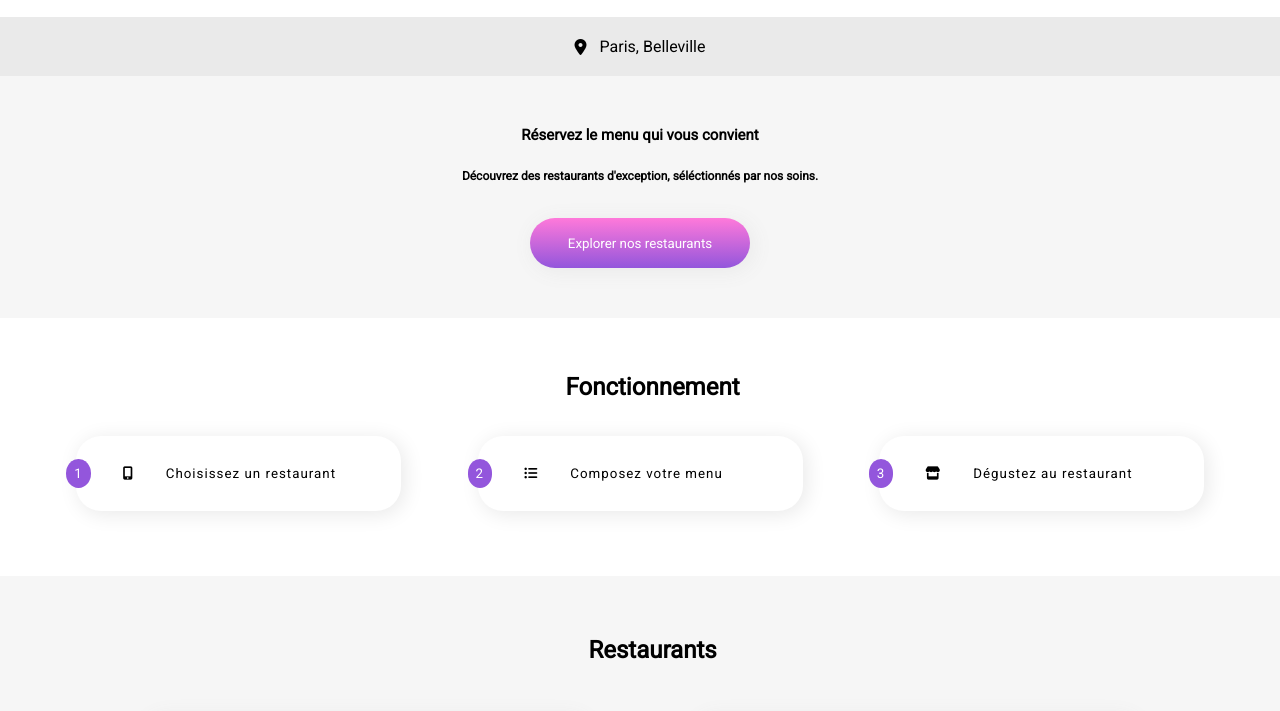
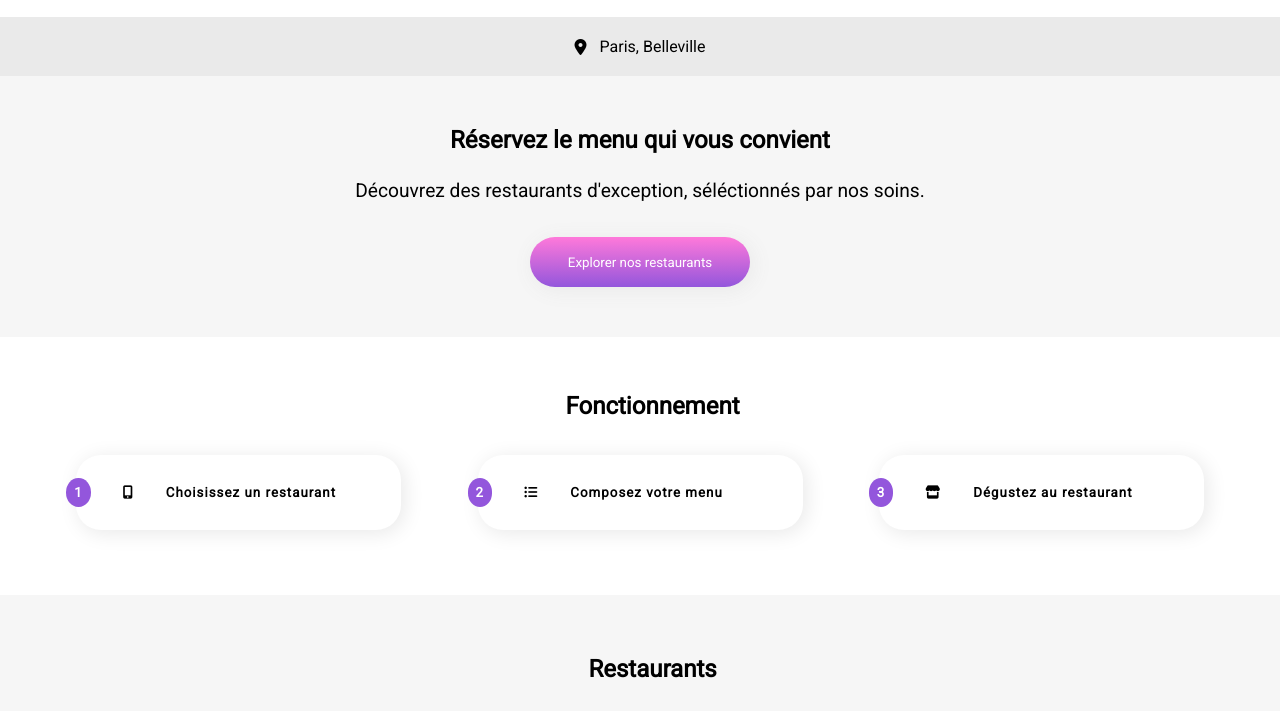
Before and after one commit to Ramtoh/OhMyFood_OpenClassrooms-P3, a plain HTML site: page index.html in a window 1280 px wide. Shown: the part 48-759 px from the top of the page. Drawn offline with Linux system fonts and the light colour scheme; a web font is replaced by a local one.

Commit message:
Changement taille police

```diff
--- a/style/style.scss
+++ b/style/style.scss
@@ -53,12 +53,17 @@ section{
     background-color: $white-grey;
 
     h1{
-       font-size: 15px;
-       margin-top: 50px;
+        padding-right: 60px;
+        padding-left: 60px;
+        font-size: 1.5em;
+        text-align: center;
+        margin-top: 50px;
     }
 
         h2{
-            font-size: 12px;
+            font-size: 1.2em;
+            font-weight: 100;
+            text-align: center;
             margin-top: 25px;
             margin-bottom: 35px;
         }
@@ -91,6 +96,7 @@ aside{
     }
 
         button{
+            font-weight: 900;
             letter-spacing: 1px;
             column-gap: 20px;
             display: flex;
@@ -187,11 +193,13 @@ article{
                         padding-top: 20px;
                         justify-content: space-between;
                         h3{
-                            font-size: 15px;
+                            font-size: 1.2em;
                         }
 
                         h4{
-                            font-size: 14px;
+                            font-size: 1em;
+                            font-weight: 100;
+                            padding-top: 5px;
                         }
 
                         .fa-heart{
```
Also changed, not shown: style/style.css, 1 other file.
